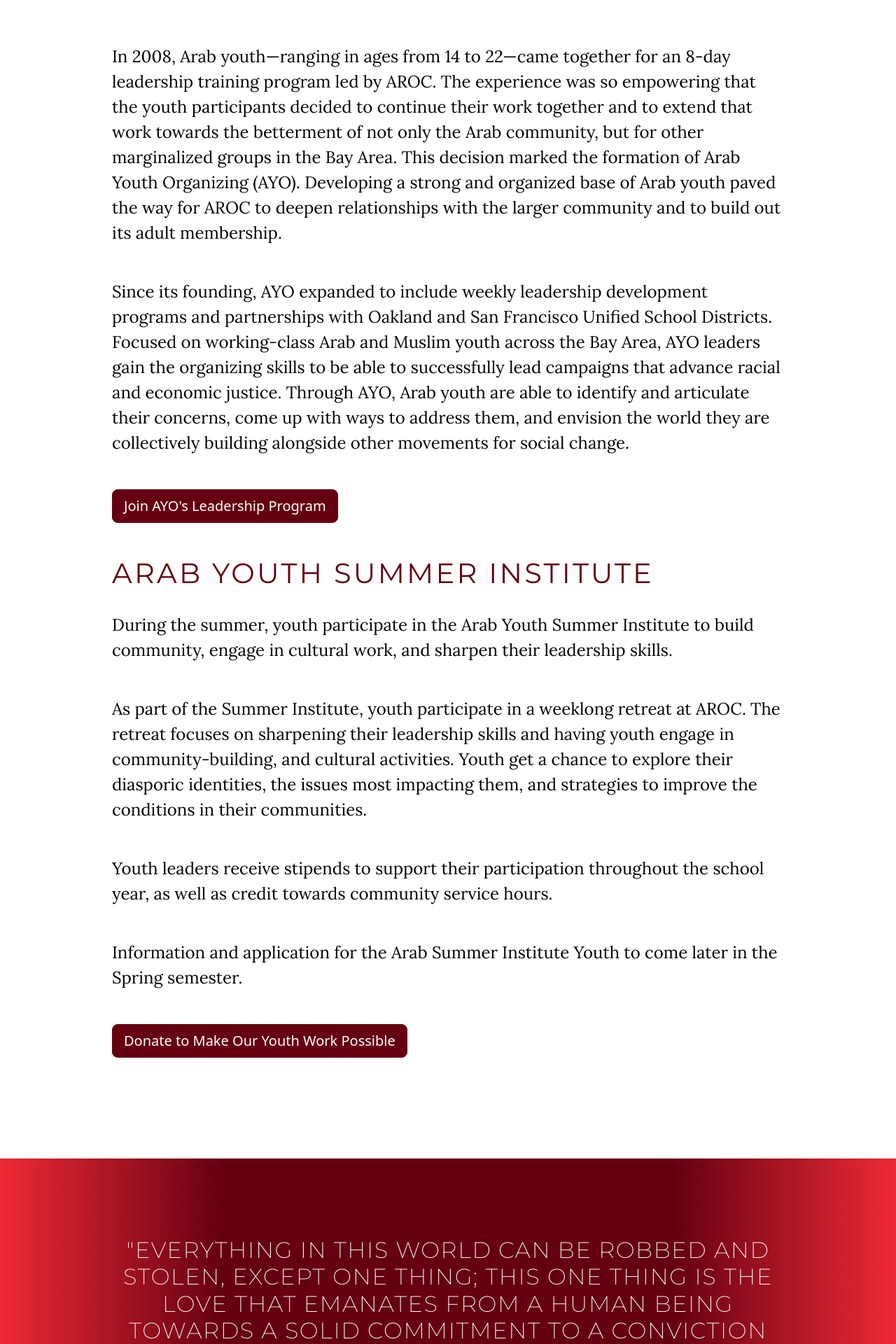
After one commit to saraabi/django_aroc, a Django app: page /youth in a window 1280 px wide. The commit adds this page. Shown: the part 717-2637 px from the top of the page at 70% size. Run offline with Django 4.2, Linux system fonts and the light colour scheme; some libraries are stand-ins or nearby versions.

Commit message:
add youth page

```diff
--- a/aroc/urls.py
+++ b/aroc/urls.py
@@ -2,12 +2,16 @@
 from django.urls import path
 from django.views.generic import TemplateView
 
-from .views import Home, StaffList
+from .views import Home, PageDetail, StaffList
 
 urlpatterns = [
     path('', Home.as_view(), name='home'),
     path('about', StaffList.as_view(), name='about'),
     path('learn', TemplateView.as_view(
         template_name='learn.html'), name='learn'),
+    path('youth', TemplateView.as_view(
+        template_name='youth.html'), name='youth'),
+    path('page/<slug>', PageDetail.as_view(),
+        name='page_detail'),
     # path('subscriber', SubscriberCreate.as_view(), name='subscriber_create'),
 ]
--- a/aroc/views.py
+++ b/aroc/views.py
@@ -1,7 +1,7 @@
 from django.contrib.messages.views import SuccessMessageMixin
 from django.shortcuts import render
 from django.urls import reverse_lazy
-from django.views.generic import ListView, View
+from django.views.generic import DetailView, ListView, View
 from django.views.generic.edit import CreateView
 
 from crispy_forms.helper import FormHelper
@@ -36,3 +36,6 @@
 
 class StaffList(ListView):
     model = Staff
+
+class PageDetail(DetailView):
+    model = Page
--- a/templates/base.html
+++ b/templates/base.html
@@ -180,6 +180,13 @@
                 background-position-y: 28%;
                 position: relative;
             }
+            .Hero-youth {
+                background: linear-gradient( rgba(0, 0, 0, 0.2), rgba(0, 0, 0, 0.4) ), url(https://asfour.s3.us-west-1.amazonaws.com/media/public/ayo+slideshow+%233.png);
+                background-repeat: no-repeat;
+                background-size: cover;
+                background-position-y: 70%;
+                position: relative;
+            }
             .PhotoSection {
                 border-radius: 4px;
                 height: 450px;
@@ -287,6 +294,9 @@
                         <a class="nav-link" href="{% url 'about' %}">About Us</a>
                       </li>
                       <li class="nav-item">
+                        <a class="nav-link" href="{% url 'youth' %}">Arab Youth</a>
+                      </li>
+                      <li class="nav-item">
                         <a class="nav-link" href="https://us10.list-manage.com/contact-form?u=40bbc5d297cb5db1fd1a5ca21&form_id=1cea505ec15293ac4c9e82fcdee69646">Contact Us</a>
                       </li>
                       <!-- <li class="nav-item dropdown">
--- /dev/null
+++ b/templates/youth.html
@@ -0,0 +1,36 @@
+{% extends 'base.html' %}
+{% block content %}
+<div class="Hero-about Hero-youth">
+    <h1 class="text-center text-white text-uppercase">Arab Youth Organizing (AYO)
+    </h1>
+    <p class="PhotoCredit text-white">Photo Credit: Sunshine Velasco</p>
+</div>
+<div class="mx-auto w-75 py-5">
+    <p class="py-3">In 2008, Arab youth—ranging in ages from 14 to 22—came together for an 8-day leadership training program led by AROC. The experience was so empowering that the youth participants decided to continue their work together and to extend that work towards the betterment of not only the Arab community, but for other marginalized groups in the Bay Area. This decision marked the formation of Arab Youth Organizing (AYO). Developing a strong and organized base of Arab youth paved the way for AROC to deepen relationships with the larger community and to build out its adult membership.</p>
+    <p class="py-3">Since its founding, AYO expanded to include weekly leadership development programs and partnerships with Oakland and San Francisco Unified School Districts. Focused on working-class Arab and Muslim youth across the Bay Area, AYO leaders gain the organizing skills to be able to successfully lead campaigns that advance racial and economic justice. Through AYO, Arab youth are able to identify and articulate their concerns, come up with ways to address them, and envision the world they are collectively building alongside other movements for social change.</p>
+    <a class="btn btn-primary btn-lg mt-3 mb-5" href="https://docs.google.com/forms/d/e/1FAIpQLSfDpnABviI-xvwMJPVWZNCa3wGPx6yy9XlxRL8NJ8dDW_sbZg/viewform">Join AYO's Leadership Program</a>
+    <h3 class="SectionTitle text-uppercase pb-2">Arab Youth Summer Institute</h3>
+    <p class="py-3">During the summer, youth participate in the Arab Youth Summer Institute to build community, engage in cultural work, and sharpen their leadership skills. </p>
+
+    <p class="py-3">As part of the Summer Institute, youth participate in a weeklong retreat at AROC. The retreat focuses on sharpening their leadership skills and having youth engage in community-building, and cultural activities. Youth get a chance to explore their diasporic identities, the issues most impacting them, and strategies to improve the conditions in their communities.</p>
+
+    <p class="py-3">Youth leaders receive stipends to support their participation throughout the school year, as well as credit towards community service hours. </p>
+
+    <p class="py-3">Information and application for the Arab Summer Institute Youth to come later in the Spring semester. </p>
+
+    <a class="btn btn-primary btn-lg mt-3 mb-5" href="https://araborganizing.networkforgood.com/projects/173197-arab-youth-organizing-support-our-youth">Donate to Make Our Youth Work Possible</a>
+
+    <p class="py-3"></p>
+
+    {% comment %} <div class="social-donate my-5">
+        <a class="OvalButton DonateButton d-inline-block" href="https://araborganizing.networkforgood.com/projects/100246-main-giving-page">Donate</a>
+    </div> {% endcomment %}
+
+</div>
+<div class="Gradient py-5">
+    <div class="mx-auto w-75 py-5">
+        <h4 class="text-white text-center text-uppercase py-3">"Everything in this world can be robbed and stolen, except one thing; this one thing is the love that emanates from a human being towards a solid commitment to a conviction or cause."</h4>
+        <p class="Quote-byline text-white text-center">- Ghassan Kanafani</p>
+    </div>
+</div>
+{% endblock %}
```
